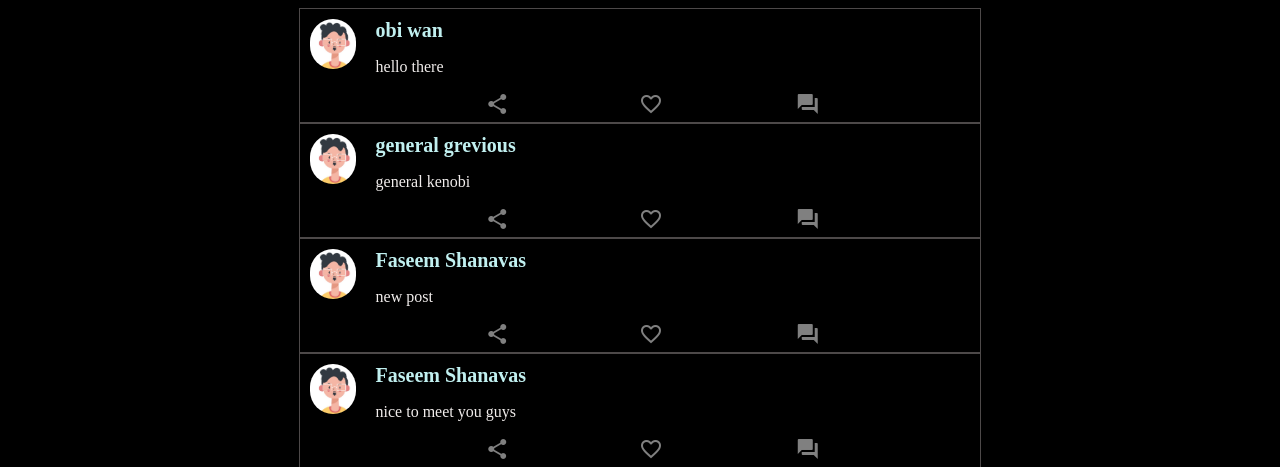
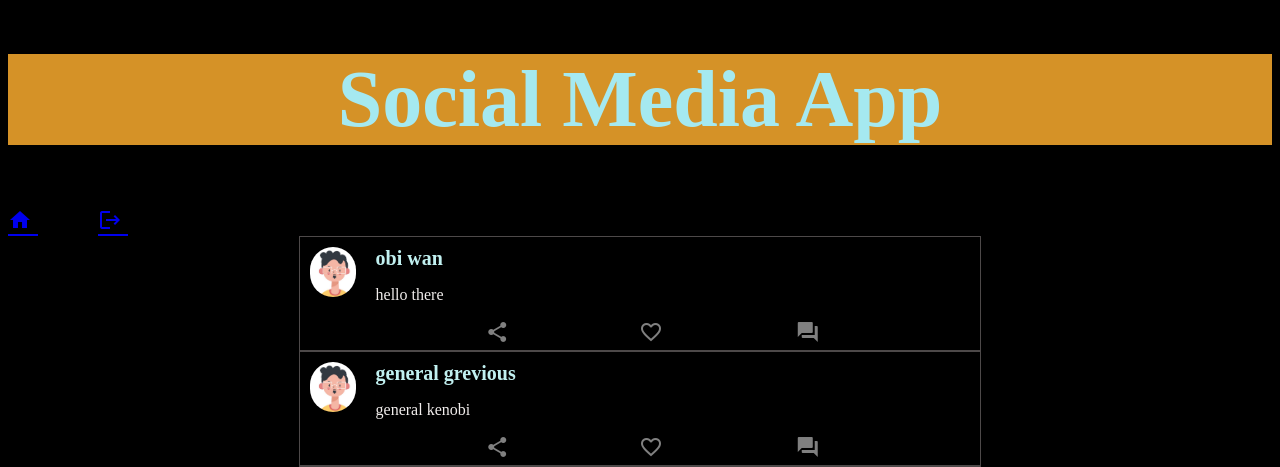
Before and after one commit to faseem619/Social-Media-App, a Flask app: page /home in a window 1280 px wide. Shown: the top 467 px of the page. Run offline with Flask 2, Linux system fonts and the light colour scheme; data comes from the database, SQL or seed files in the repository; both versions use the stored data as it was before the commit.

Commit message:
modified home

```diff
--- a/templates/home.html
+++ b/templates/home.html
@@ -1,3 +1,4 @@
+
 <!DOCTYPE html>
 <html lang="en">
   <head>
@@ -12,7 +13,25 @@
     <link rel="stylesheet" href="{{url_for('static',filename='home.css')}}" />
   </head>
   <body>
-    {% block title%} {% endblock%}
+    {% block title%}
+    <div class="other_profile">
+      <h1>Social Media App</h1>
+      <div class="material-icons">
+        <a href="/home"> <span class="material-icons-outlined"> home </span></a>
+
+        <span class="material-icons-outlined"> favorite </span>
+        <span class="material-icons-outlined"> search </span>
+        {% if name%}
+        <a href="/home/profiles/{{name}}">
+          <span class="material-icons-outlined"> account_circle </span>
+        </a>
+        {% endif%}
+        <a href="/"><span class="material-icons-outlined"> logout </span></a>
+
+        <span class="material-icons-outlined menu_icon"> menu </span>
+      </div>
+    </div>
+    {% endblock%}
     <div class="post_outer_container">
       <div class="post_inner_container">
         {% for post in posts%}
@@ -50,6 +69,11 @@
         {% endfor %}
       </div>
     </div>
+    <div class="material-icons back-to-top">
+      <span class="material-icons-outlined" onclick="toTop()">
+        arrow_circle_up
+      </span>
+    </div>
 
     <script>
       function handleClick(id) {
@@ -83,6 +107,17 @@
       function profilePage(name) {
         location.href = `${window.origin}/home/profiles/${name}`;
       }
+      function toTop() {
+        document.body.scrollTop = document.documentElement.scrollTop = 0;
+      }
+      window.addEventListener("scroll", () => {
+        if (window.scrollY > 280) {
+          button = document.querySelector(".back-to-top");
+          button.style.display = "block";
+        } else {
+          button.style.display = "none";
+        }
+      });
     </script>
   </body>
 </html>
```
Also changed, not shown: mydatabase.db (deleted).
